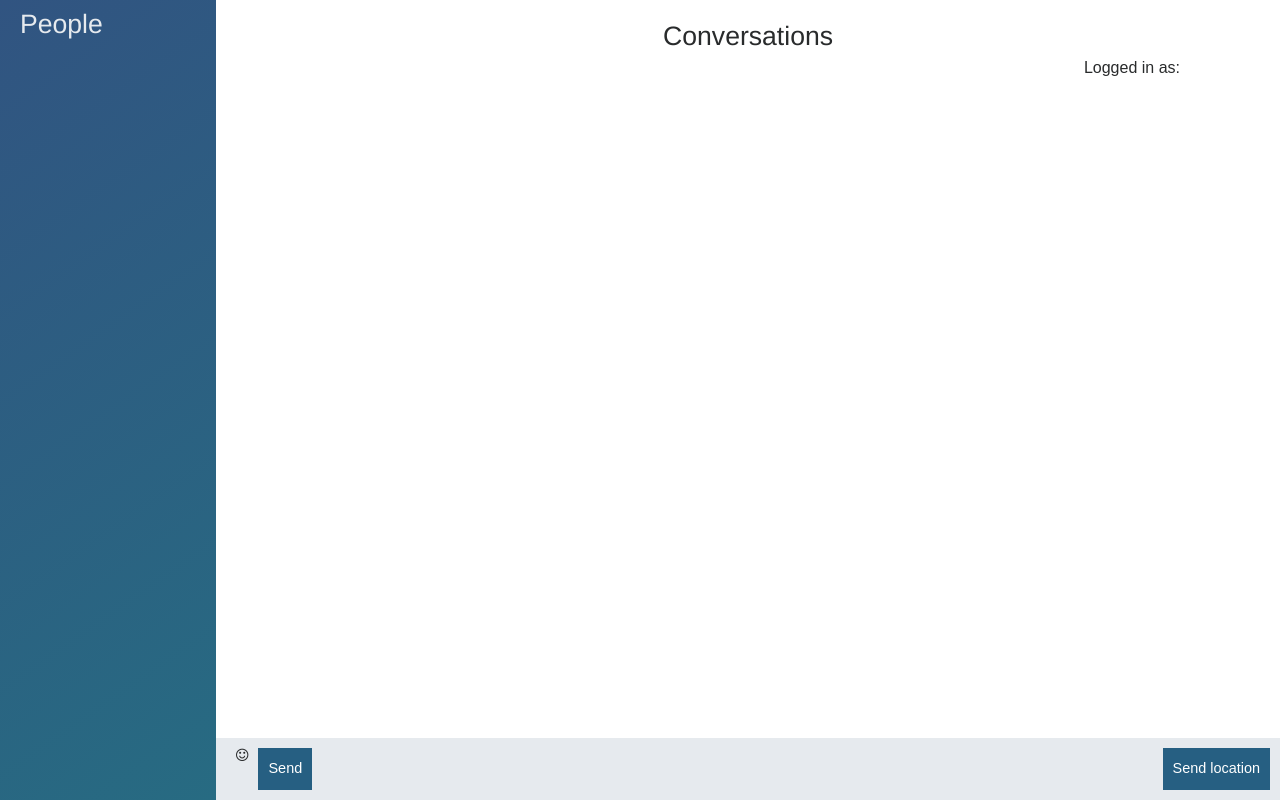
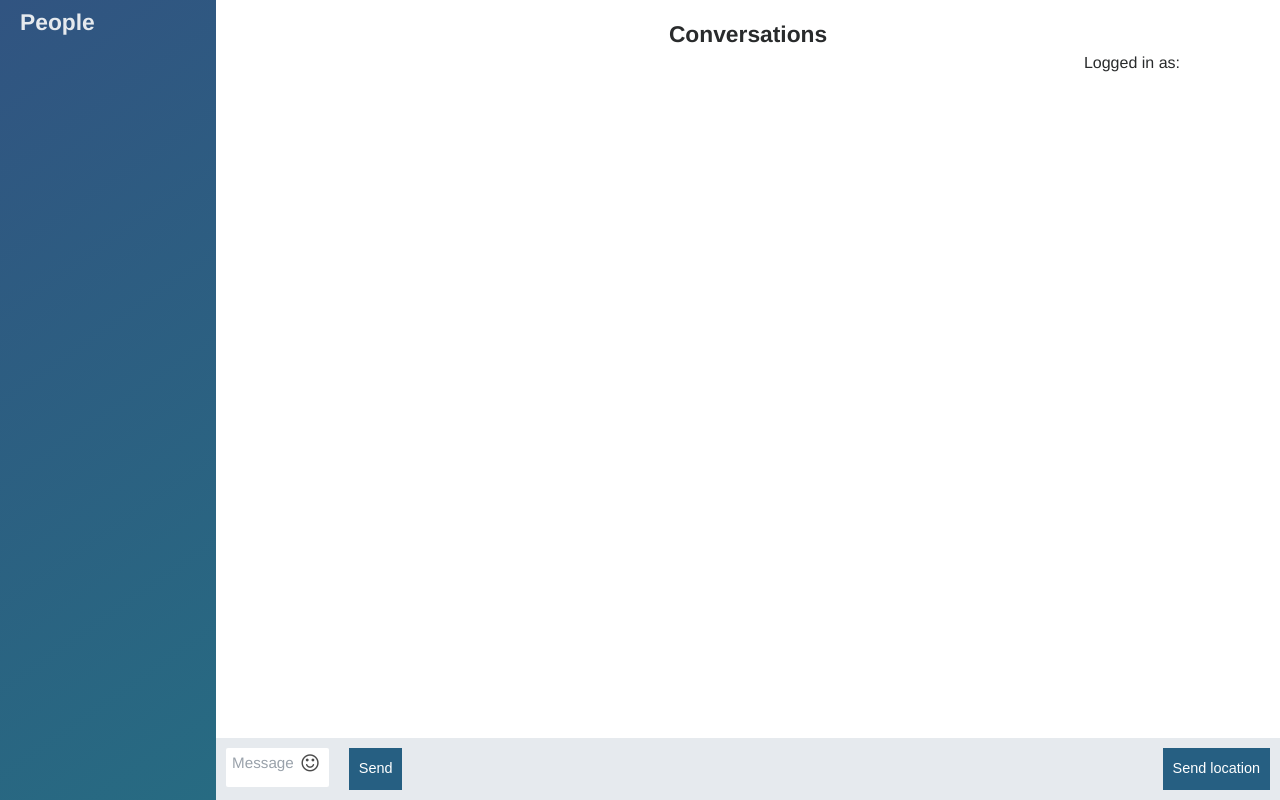
Before and after one commit to HarshithValluru/chat-App, a website: page public/chat.html in a window 1280 px wide. Drawn offline with nearby package versions, Linux system fonts and the light colour scheme; no server answers; files whose address does not match are found by name.

Commit message:
Trying to add emojis

```diff
--- a/public/chat.html
+++ b/public/chat.html
@@ -4,9 +4,10 @@
         <meta charset="utf-8">
         <meta name="viewport" content="width=device-width, initial-scale=1, user-scalable=no"></meta>
         <title>Chat | ChatApp</title>
-        <link rel="stylesheet" href="./css/style.css">
         <link rel="stylesheet" href="https://maxcdn.bootstrapcdn.com/bootstrap/4.0.0-alpha.6/css/bootstrap.min.css">
         <link rel="stylesheet" href="https://maxcdn.bootstrapcdn.com/font-awesome/4.4.0/css/font-awesome.min.css">
+        <link rel="stylesheet" href="./css/emoji.css">
+        <link rel="stylesheet" href="./css/style.css">
         <link rel="shortcut icon" href="./img/favicon.png">
     </head>
     <body class="chat">
@@ -20,11 +21,15 @@
             <ol id="messages" class="chat__messages"></ol>
             <div class="chat__footer">
                 <form id="message-form">
-                    <input type="text" name="message" placeholder="Message" autofocus autocomplete="off"
-                        data-emojiable="true"/>
-                    <button>Send</button>
-                </form><br>
-                <button id="send-location">Send location</button><br><hr>
+                    <div class="emoji-picker-container">
+                        <input type="text" name="message" placeholder="Message" class="form-control inpText"
+                            autofocus autocomplete="off" data-emojiable="true" />
+                    </div>
+                    <div><button>Send</button></div>
+                </form>
+                <div>
+                    <button id="send-location">Send location</button>
+                </div>
             </div>
         </div>
         <script id="users_template" type="text/template">
--- a/public/css/emoji.css
+++ b/public/css/emoji.css
@@ -103,8 +103,9 @@ img.emoji {
     box-shadow: none;
     -webkit-transition: border-color ease-in-out 0.15s, box-shadow ease-in-out 0.15s;
     transition: border-color ease-in-out 0.15s, box-shadow ease-in-out 0.15s;
-    -webkit-user-select: text;
+    /* -webkit-user-select: text; */
     word-wrap: break-word;
+
 }
 
 .emoji-wysiwyg-editor.parent-has-scroll {
--- a/public/css/style.css
+++ b/public/css/style.css
@@ -16,12 +16,15 @@
     text-align: center;
     font-size: 1.5rem;
   }
+
+  h4 {
+    font-size: 1.1rem;
+  }
+
   #loggedUser, #loggedUser-style {
     text-align: right;
     padding-right: 50px;
     font-size: 16px;
-
-    font-family:  Arial, Helvetica, sans-serif
   }
 
   button {
@@ -155,7 +158,10 @@
     padding: 10px;
     flex-grow: 1;
   }
-
+  .inpText {
+    border: none;
+    width: auto;
+  }
   .chat__messages {
     list-style-type: none;
     padding: 10px;
--- a/public/js/chat.js
+++ b/public/js/chat.js
@@ -70,6 +70,7 @@ socket.on("newLocationMessage",function(newLocationMessage) {
 jQuery("#message-form").on("submit", function(e) {
     e.preventDefault();
     var msgTxtBox = jQuery("[name=message]");
+    console.log(msgTxtBox.val());
     socket.emit("createMessage",{
         //from : "Harshith",
         text : msgTxtBox.val()
```
